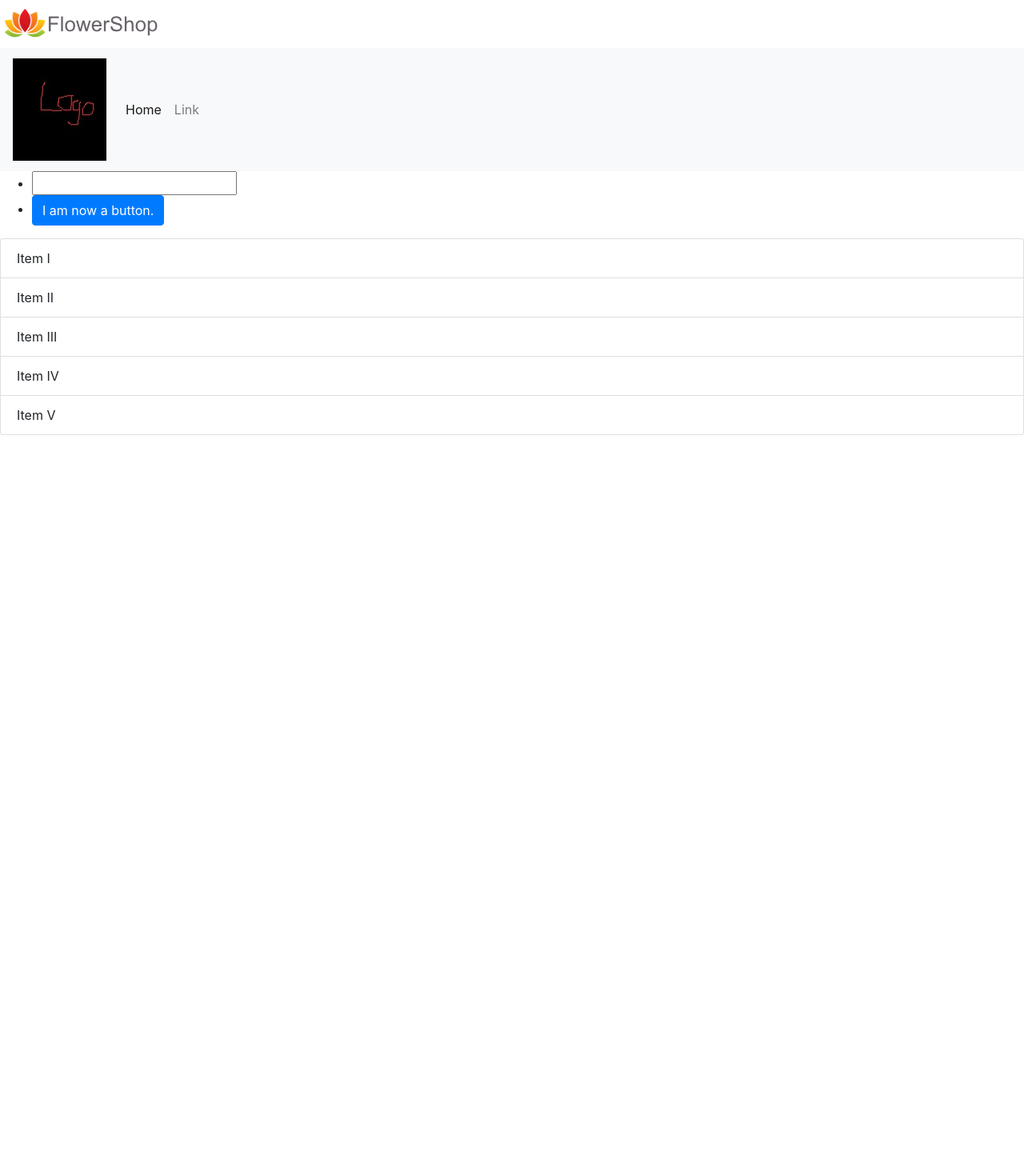
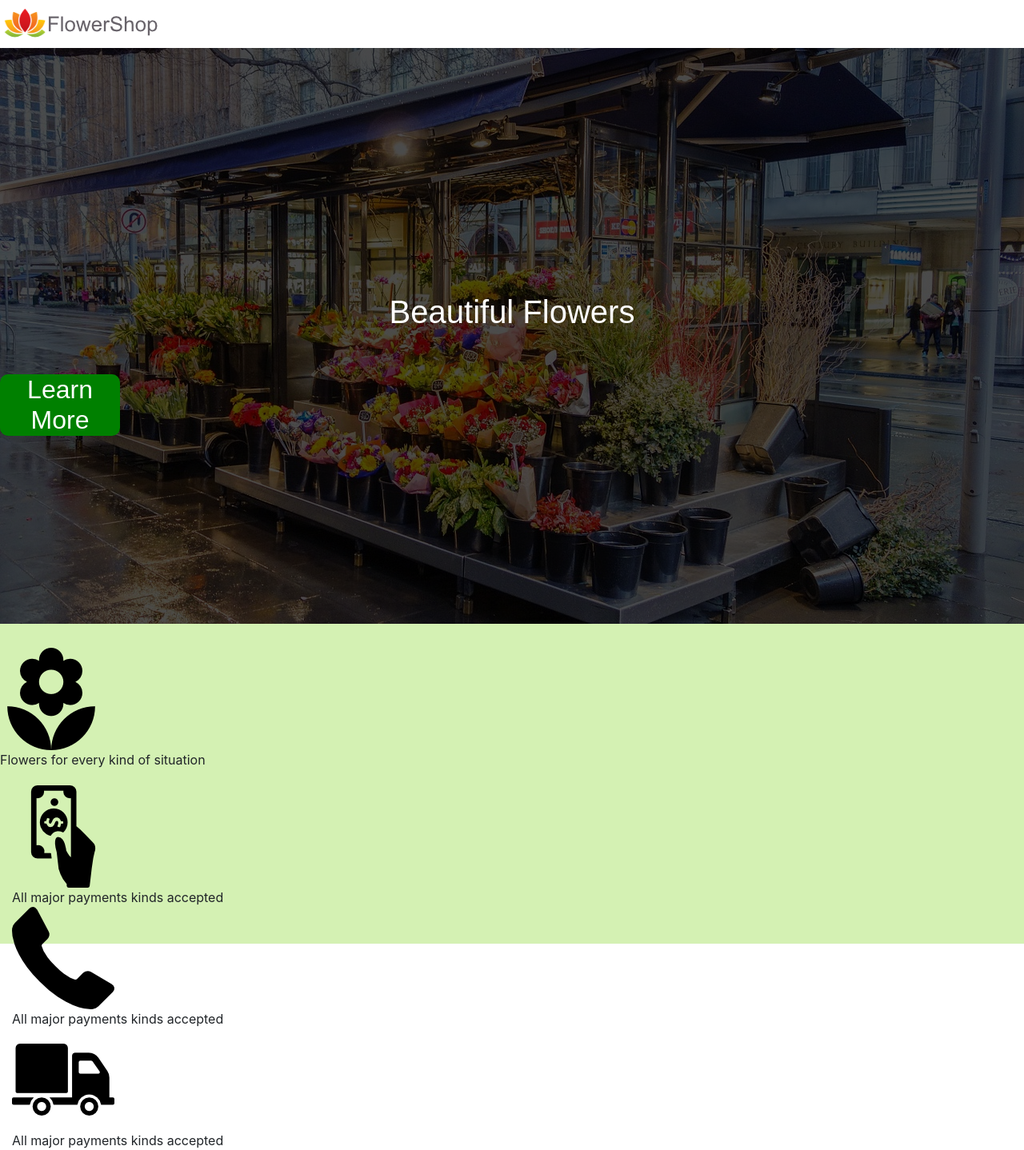
Before and after one commit to XccelerateTech/dannyleung, a plain HTML site: page 03-bootstrap-exercise-b.html in a window 1280 px wide. Shown: the whole page at 80% size. Before the commit the page ends 800 px from the top, so only its background shows below. Drawn offline with nearby package versions, Linux system fonts and the light colour scheme.

Commit message:
Oct 1 - flowershop - bootstrap v0.1

```diff
--- a/02-html-css-exercise-f.css
+++ b/02-html-css-exercise-f.css
@@ -69,5 +69,5 @@ main {
   padding-bottom: 30px;
   min-width: 500px;
   max-width: 1280px;
-  max-height: 400px;
+  max-height: auto;
   margin: 0;
--- a/03-bootstrap-exercise-b.css
+++ b/03-bootstrap-exercise-b.css
@@ -0,0 +1,49 @@
+body {
+    margin: 0;
+    padding: 0;
+}
+
+.topHalf {
+    display: grid;
+    background: linear-gradient( rgba(0, 0, 0, 0.7), rgba(0, 0, 0, 0.7) ), url('./flowershop/flowershop.jpg');
+    background-repeat: no-repeat;
+    max-width: 1280px;
+    height: 720px;
+    grid-template-rows: 35% 1fr 2fr;
+    align-content: center;
+
+  }
+
+  .box {
+    width: 1280px;
+  }
+
+  .b {
+    font-family: Arial;
+    font-size: 36px;
+    color: white;
+    text-align: center;
+  }
+
+  .c {
+    font-family: Arial;
+    color: white;
+    font-size: 14px;
+    text-align: center;
+  }
+    h2 {
+        background-color: green;
+        border-radius: 10px;
+        width: 150px;
+      }
+
+
+.bottomHalf {
+  background-color: rgb(212, 241, 179);
+  padding-top: 30px;
+  padding-bottom: 30px;
+  min-width: 500px;
+  max-width: 1280px;
+  max-height: 400px;
+  margin: 0;
+}
--- a/03-bootstrap-exercise-b.html
+++ b/03-bootstrap-exercise-b.html
@@ -2,69 +2,57 @@
 <html>
   <head>
     <meta charset="UTF-8">
-    <title>Flowershop Exercise B</title>
+    <title>Flowershop Exercise B bootstrap</title>
+    <link rel="stylesheet" href="https://stackpath.bootstrapcdn.com/bootstrap/4.1.1/css/bootstrap.min.css" integrity="sha384-WskhaSGFgHYWDcbwN70/dfYBj47jz9qbsMId/iRN3ewGhXQFZCSftd1LZCfmhktB" crossorigin="anonymous">
+    <link rel="stylesheet" href="03-bootstrap-exercise-b.css" type="text/css">
     <meta name="viewport" content="width=device-width, initial-scale=1.0">
   </head>
   <body>
-        <link rel="stylesheet" href="https://stackpath.bootstrapcdn.com/bootstrap/4.1.1/css/bootstrap.min.css" integrity="sha384-WskhaSGFgHYWDcbwN70/dfYBj47jz9qbsMId/iRN3ewGhXQFZCSftd1LZCfmhktB" crossorigin="anonymous">
 
 
-<div>
-    <img src="./flowershop/logo.png">
+<div><img src="./flowershop/logo.png"></div>
+
+    <section>
+            <div class="topHalf">
+              <div class="box a"></div>
+              <div class="box b"><br><h1>Beautiful Flowers</h1></div>
+              <div class="box c"><h2>Learn More</h2></div>
+            </div>
+    </section>
+
+
+
+
+<div class="bottomHalf">
+
+    <div class="row" style="margin-bottom:20px">
+
+        <div class="grid-row col-sm-6">
+            <img src="./flowershop/flower-icon.png">
+            <div class="description"></div>Flowers for every kind of situation</div>
+        </div>
+
+        <div class="grid-row col-sm-6">
+            <img src="./flowershop/payment-icon.png">
+            <div class="description">All major payments kinds accepted</div>
+        </div>
+
+        <div class="grid-row col-sm-6">
+            <img src="./flowershop/phone-icon.png">
+            <div class="description">All major payments kinds accepted</div>
+        </div>
+
+        <div class="grid-row col-sm-6">
+            <img src="./flowershop/truck-icon.png">
+            <div class="description">All major payments kinds accepted</div>
+        </div>
+
+    </div>
 </div>
 
 
 
-<nav class="navbar navbar-expand-lg navbar-light bg-light">
-    <a class="navbar-brand" href="#">
-        <img alt="Brand" src="./logo.jpg">
-    </a>
-
-    <ul class="navbar-nav">
-        <li class="nav-item active">
-            <a class="nav-link" href="#">Home</a>
-        </li>
-        <li class="nav-item">
-            <a class="nav-link" href="#">Link</a>
-        </li>
-    </ul>
-</nav>
 
 
-
-<form>
-    <ul>
-        <li>
-            <input type='text' name="firstName"/>
-        </li>
-        <li>
-            <div class="btn btn-primary">
-                I am now a button.
-            </div>
-        </li>
-    </ul>
-</form>
-
-
-
-<ul class="list-group">
-    <li class="list-group-item">
-        Item I
-    </li>
-    <li class="list-group-item">
-        Item II
-    </li>
-    <li class="list-group-item">
-        Item III
-    </li>
-    <li class="list-group-item">
-        Item IV
-    </li>
-    <li class="list-group-item">
-        Item V
-    </li>
-</ul>
-
-
-  </body>
+</body>
 </html>
```
